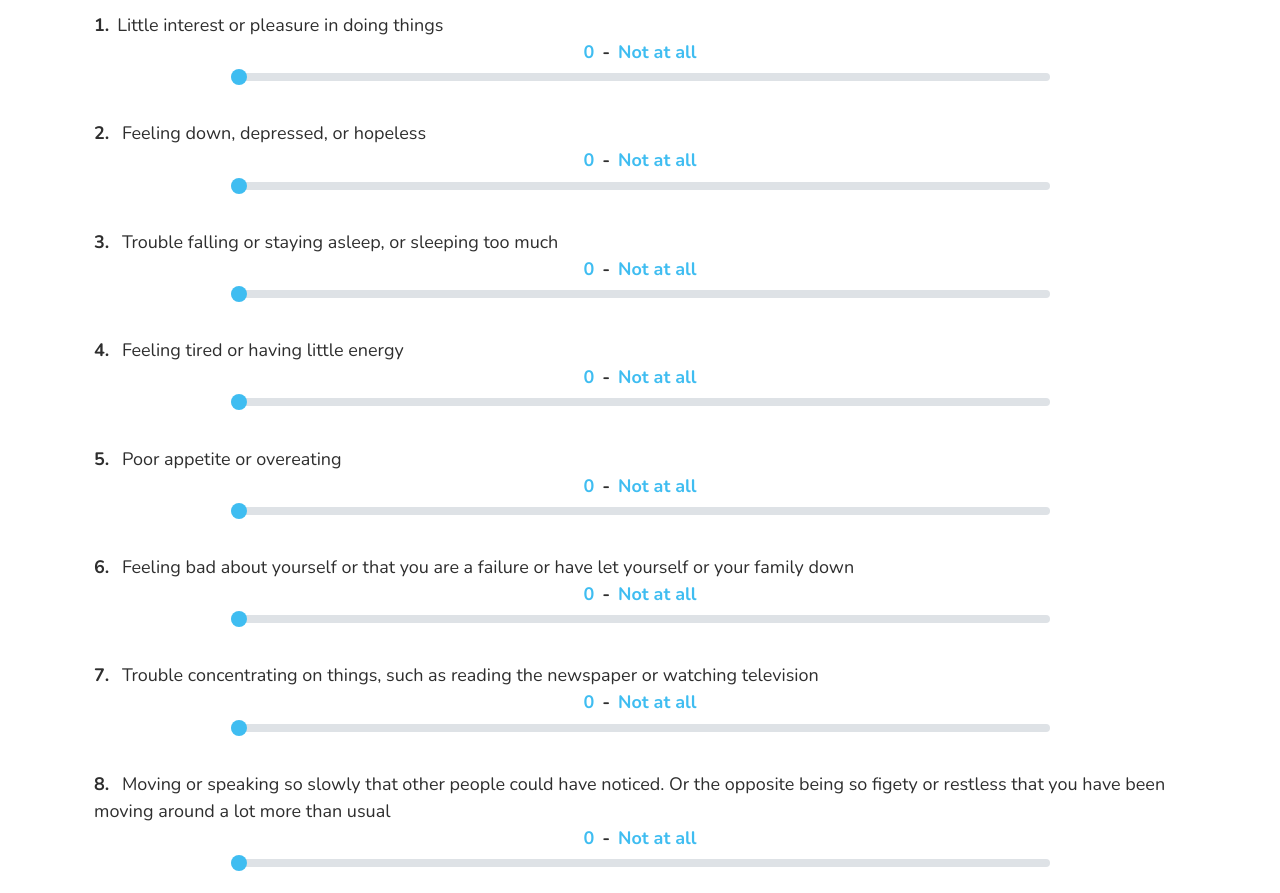
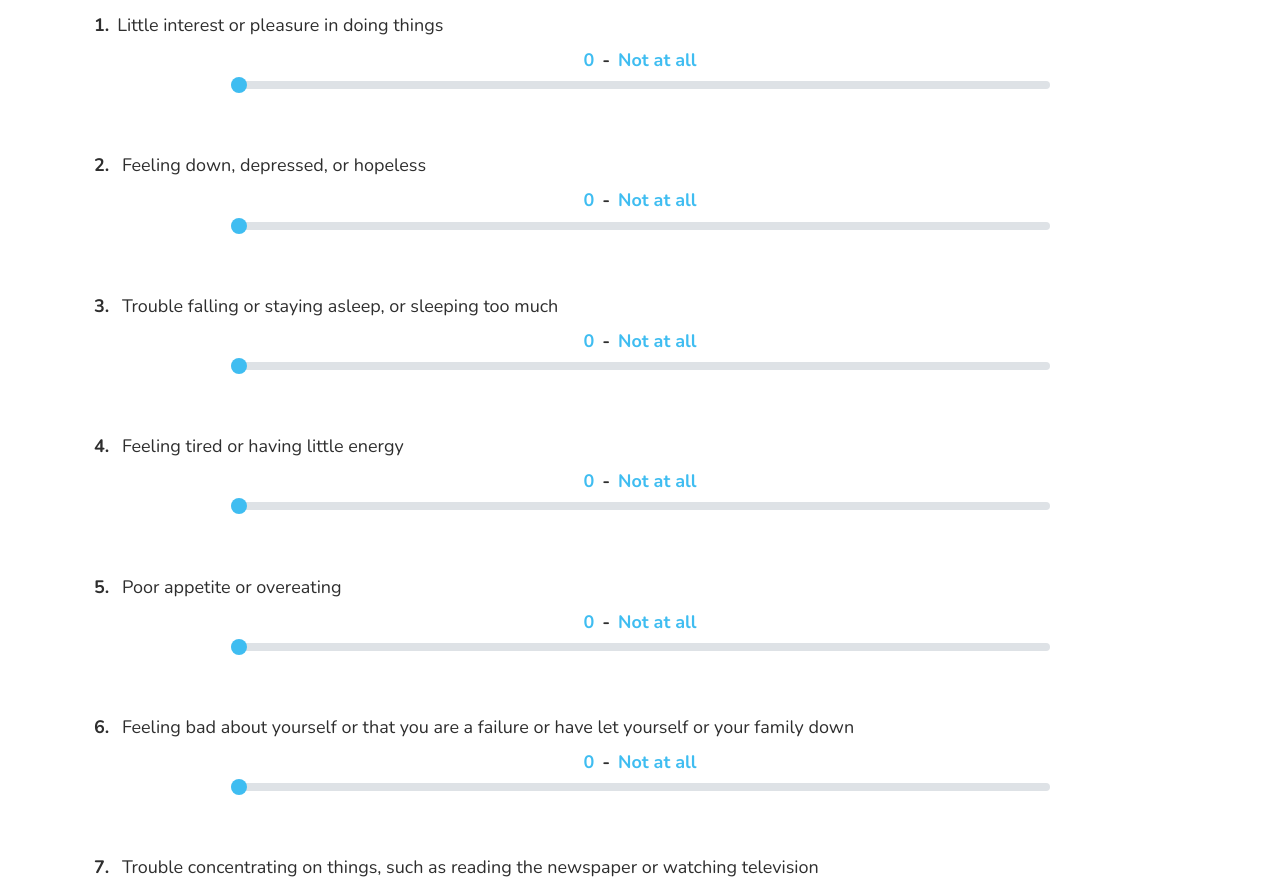
Before and after one commit to micDropper/carpe-diem, a Vue app: page /help in a window 1280 px wide. Shown: the part 940-1833 px from the top of the page. Built offline with nearby package versions, Linux system fonts and the light colour scheme.

Commit message:
fix: require drag on slider to improve accessability, tidy up a bit

```diff
--- a/package.json
+++ b/package.json
@@ -21,6 +21,7 @@
     "popper.js": "^1.16.1",
     "portal-vue": "^2.1.7",
     "register-service-worker": "^1.7.1",
+    "uuid": "^8.3.2",
     "vue": "^2.6.11",
     "vue-router": "^3.2.0"
   },
--- a/src/modules/learn/CDLearnSection.vue
+++ b/src/modules/learn/CDLearnSection.vue
@@ -1,19 +1,19 @@
 <template>
   <div>
-    <div class="py-3" @click="open = !open">
+    <div class="py-3 d-flex justify-content-between" @click="open = !open">
       <h2 class="cd-learn-section__heading font-weight-bold text-primary m-0">
         <slot name="heading">
           <!-- SLOT: HEADING -->
         </slot>
+      </h2>
 
       <b-icon
         :icon="`triangle${open ? '-fill' : ''}`"
         variant="secondary"
-          class="text-2xl float-right bv-no-focus-ring mr-4"
+        class="text-2xl bv-no-focus-ring mr-4"
         :class="{ 'cd-learn-section__triangle--open': open }"
         :rotate="open ? 60 : -30"
       />
-      </h2>
     </div>
     <b-collapse v-model="open">
       <slot name="body">
--- a/src/modules/quick-help/CDQuestionnaire.vue
+++ b/src/modules/quick-help/CDQuestionnaire.vue
@@ -6,8 +6,8 @@
     </p>
 
     <!-- START: ITEM 1 -->
-    <div class="mb-4">
-      <label class="m-0" for="question-1"
+    <div class="mb-5">
+      <label class="m-0 pb-2" for="question-1"
         ><strong class="mr-2">1.</strong>Little interest or pleasure in doing
         things
       </label>
@@ -20,21 +20,15 @@
           <div>{{ getAnswerDescription(questionnaire.items.one) }}</div>
         </div>
         <div class="w-75">
-          <b-form-input
-            id="question-1"
-            v-model="questionnaire.items.one"
-            type="range"
-            min="0"
-            max="3"
-          />
+          <CDRangeSlider v-model="questionnaire.items.one" min="0" max="3" />
         </div>
       </div>
     </div>
     <!-- END: ITEM 1 -->
 
     <!-- START: ITEM 2 -->
-    <div class="mb-4">
-      <label class="m-0" for="question-1"
+    <div class="mb-5">
+      <label class="m-0 pb-2" for="question-1"
         ><strong class="mr-2">2.</strong> Feeling down, depressed, or hopeless
       </label>
       <div class="d-flex align-items-center flex-column">
@@ -46,21 +40,15 @@
           <div>{{ getAnswerDescription(questionnaire.items.two) }}</div>
         </div>
         <div class="w-75">
-          <b-form-input
-            id="question-1"
-            v-model="questionnaire.items.two"
-            type="range"
-            min="0"
-            max="3"
-          />
+          <CDRangeSlider v-model="questionnaire.items.two" min="0" max="3" />
         </div>
       </div>
     </div>
     <!-- END: ITEM 2 -->
 
     <!-- START: ITEM 3 -->
-    <div class="mb-4">
-      <label class="m-0" for="question-1"
+    <div class="mb-5">
+      <label class="m-0 pb-2" for="question-1"
         ><strong class="mr-2">3.</strong> Trouble falling or staying asleep, or
         sleeping too much
       </label>
@@ -73,21 +61,15 @@
           <div>{{ getAnswerDescription(questionnaire.items.three) }}</div>
         </div>
         <div class="w-75">
-          <b-form-input
-            id="question-1"
-            v-model="questionnaire.items.three"
-            type="range"
-            min="0"
-            max="3"
-          />
+          <CDRangeSlider v-model="questionnaire.items.three" min="0" max="3" />
         </div>
       </div>
     </div>
     <!-- END: ITEM 3 -->
 
     <!-- START: ITEM 4 -->
-    <div class="mb-4">
-      <label class="m-0" for="question-1"
+    <div class="mb-5">
+      <label class="m-0 pb-2" for="question-1"
         ><strong class="mr-2">4.</strong> Feeling tired or having little energy
       </label>
       <div class="d-flex align-items-center flex-column">
@@ -99,21 +81,15 @@
           <div>{{ getAnswerDescription(questionnaire.items.four) }}</div>
         </div>
         <div class="w-75">
-          <b-form-input
-            id="question-1"
-            v-model="questionnaire.items.four"
-            type="range"
-            min="0"
-            max="3"
-          />
+          <CDRangeSlider v-model="questionnaire.items.four" min="0" max="3" />
         </div>
       </div>
     </div>
     <!-- END: ITEM 4 -->
 
     <!-- START: ITEM 5 -->
-    <div class="mb-4">
-      <label class="m-0" for="question-1"
+    <div class="mb-5">
+      <label class="m-0 pb-2" for="question-1"
         ><strong class="mr-2">5.</strong> Poor appetite or overeating
       </label>
       <div class="d-flex align-items-center flex-column">
@@ -125,21 +101,15 @@
           <div>{{ getAnswerDescription(questionnaire.items.five) }}</div>
         </div>
         <div class="w-75">
-          <b-form-input
-            id="question-1"
-            v-model="questionnaire.items.five"
-            type="range"
-            min="0"
-            max="3"
-          />
+          <CDRangeSlider v-model="questionnaire.items.five" min="0" max="3" />
         </div>
       </div>
     </div>
     <!-- END: ITEM 5 -->
 
     <!-- START: ITEM 6 -->
-    <div class="mb-4">
-      <label class="m-0" for="question-1"
+    <div class="mb-5">
+      <label class="m-0 pb-2" for="question-1"
         ><strong class="mr-2">6.</strong> Feeling bad about yourself or that you
         are a failure or have let yourself or your family down
       </label>
@@ -152,21 +122,15 @@
           <div>{{ getAnswerDescription(questionnaire.items.six) }}</div>
         </div>
         <div class="w-75">
-          <b-form-input
-            id="question-1"
-            v-model="questionnaire.items.six"
-            type="range"
-            min="0"
-            max="3"
-          />
+          <CDRangeSlider v-model="questionnaire.items.six" min="0" max="3" />
         </div>
       </div>
     </div>
     <!-- END: ITEM 6 -->
 
     <!-- START: ITEM 7 -->
-    <div class="mb-4">
-      <label class="m-0" for="question-1"
+    <div class="mb-5">
+      <label class="m-0 pb-2" for="question-1"
         ><strong class="mr-2">7.</strong> Trouble concentrating on things, such
         as reading the newspaper or watching television
       </label>
@@ -179,21 +143,15 @@
           <div>{{ getAnswerDescription(questionnaire.items.seven) }}</div>
         </div>
         <div class="w-75">
-          <b-form-input
-            id="question-1"
-            v-model="questionnaire.items.seven"
-            type="range"
-            min="0"
-            max="3"
-          />
+          <CDRangeSlider v-model="questionnaire.items.seven" min="0" max="3" />
         </div>
       </div>
     </div>
     <!-- END: ITEM 7 -->
 
     <!-- START: ITEM 8 -->
-    <div class="mb-4">
-      <label class="m-0" for="question-1"
+    <div class="mb-5">
+      <label class="m-0 pb-2" for="question-1"
         ><strong class="mr-2">8.</strong> Moving or speaking so slowly that
         other people could have noticed. Or the opposite being so figety or
         restless that you have been moving around a lot more than usual
@@ -207,21 +165,15 @@
           <div>{{ getAnswerDescription(questionnaire.items.eight) }}</div>
         </div>
         <div class="w-75">
-          <b-form-input
-            id="question-1"
-            v-model="questionnaire.items.eight"
-            type="range"
-            min="0"
-            max="3"
-          />
+          <CDRangeSlider v-model="questionnaire.items.eight" min="0" max="3" />
         </div>
       </div>
     </div>
     <!-- END: ITEM 8 -->
 
     <!-- START: ITEM 9 -->
-    <div class="mb-4">
-      <label class="m-0" for="question-1"
+    <div class="mb-5">
+      <label class="m-0 pb-2" for="question-1"
         ><strong class="mr-2">9.</strong> Thoughts that you would be better off
         dead, or of hurting yourself
       </label>
@@ -234,13 +186,7 @@
           <div>{{ getAnswerDescription(questionnaire.items.nine) }}</div>
         </div>
         <div class="w-75">
-          <b-form-input
-            id="question-1"
-            v-model="questionnaire.items.nine"
-            type="range"
-            min="0"
-            max="3"
-          />
+          <CDRangeSlider v-model="questionnaire.items.nine" min="0" max="3" />
         </div>
       </div>
     </div>
@@ -257,7 +203,6 @@
         <div>{{ questionnaire.score }} / 27</div>
       </div>
     </div>
-
     <b-progress
       max="27"
       height="2rem"
@@ -272,8 +217,12 @@
 </template>
 
 <script>
+import CDRangeSlider from "./components/CDRangeSlider.vue";
+
 export default {
   name: "CDQuestionnaire",
+
+  components: { CDRangeSlider },
 
   data() {
     return {
@@ -336,3 +285,5 @@ export default {
   }
 };
 </script>
+
+<style lang="scss" scoped></style>
--- /dev/null
+++ b/src/modules/quick-help/components/CDRangeSlider.vue
@@ -0,0 +1,94 @@
+<template>
+  <div
+    v-b-tooltip="{
+      title: 'Drag the thumb',
+      placement: 'bottom',
+      variant: 'secondary',
+      trigger: 'hover',
+      boundaryPadding: '0'
+    }"
+    title="Drag the thumb"
+    class="position-relative w-100"
+    :style="cssVars"
+  >
+    <div class="cd-range__cover-left"></div>
+    <div class="cd-range__cover-right"></div>
+
+    <b-form-input
+      :id="uid"
+      type="range"
+      v-model="_model"
+      :min="min"
+      :max="max"
+    />
+  </div>
+</template>
+
+<script>
+import { v4 as uuid } from "uuid";
+
+export default {
+  name: "CDRangeSlider",
+
+  props: {
+    min: {
+      type: [Number, String],
+      default: 0
+    },
+    max: {
+      type: [Number, String],
+      default: 3
+    },
+    value: null
+  },
+
+  computed: {
+    _model: {
+      get() {
+        return this.value;
+      },
+      set(newVal) {
+        this.$emit("input", newVal);
+      }
+    },
+
+    cssVars() {
+      return {
+        "--percentAdvanced": `${this.percentAdvanced}%`,
+        "--advanceWithheld": `${(this.percentAdvanced / 100) * 1}rem`
+      };
+    },
+
+    percentAdvanced() {
+      return Math.round((this.value / 3) * 10000) / 100;
+    }
+  },
+
+  data() {
+    return {
+      uid: uuid()
+    };
+  }
+};
+</script>
+
+<style lang="scss" scoped>
+// Cover the left side of the slider to require user to drag. This should prevent
+// inadvertently changing the input value if they scroll by on mobile.
+.cd-range__cover-left {
+  height: 1.4rem;
+  width: calc(var(--percentAdvanced) - var(--advanceWithheld));
+  left: 0;
+  position: absolute;
+}
+
+// Cover the right side of the slider to require the user to drag.
+.cd-range__cover-right {
+  height: 1.4rem;
+  width: calc(
+    (100% - var(--percentAdvanced)) - (1rem - var(--advanceWithheld))
+  );
+  right: 0;
+  position: absolute;
+}
+</style>
--- a/src/views/QuickHelp.vue
+++ b/src/views/QuickHelp.vue
@@ -62,8 +62,10 @@
         </div>
       </div>
 
-      <div class="container bg-dark text-white font-weight-bold py-4">
-        Take this 9-item questionnaire to determine your depression severity:
+      <div class="container-fluid bg-dark text-white font-weight-bold py-4">
+        <div class="container">
+          Take this 9-item questionnaire to determine your depression severity:
+        </div>
       </div>
 
       <div class="container">
```
Also changed, not shown: 1 other file (tests, documents, lock files or other folders). Lines whose indentation alone changed are shown as unchanged.
